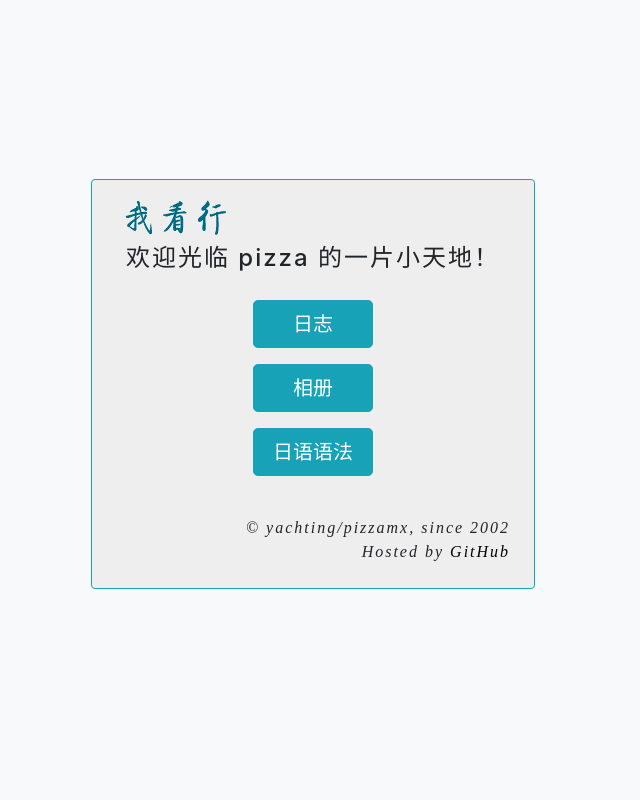
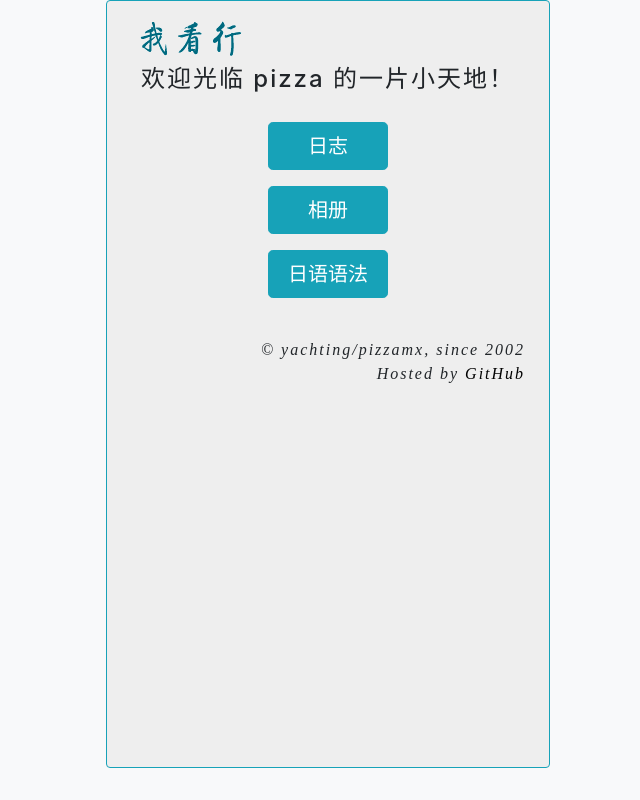
Before and after one commit to pizzamx/wkx_home, a plain HTML site: page index.html in a window 1280 px wide. Shown: the whole page, without its empty margins (312-952 px from the left). Drawn offline with nearby package versions, Linux system fonts and the light colour scheme.

Commit message:
index tweak

```diff
--- a/index.html
+++ b/index.html
@@ -19,7 +19,7 @@
         </style>
     </head>
     <body class="bg-light">
-    <div class="row w-100 h-100 align-items-center">
+        <div class="row h-100">
             <div class="jumbotron rounded p-4 border border-info col-lg-auto col-md-auto col-sm-auto col-xs-auto mx-auto">
                 <h1>欢迎光临 pizza 的一片小天地！</h1>
                 <div class="text-center p-2"><a href="https://blog.wokanxing.info" class="btn btn-info btn-lg" role="button">日志</a></div>
```
Lines whose indentation alone changed are shown as unchanged.
